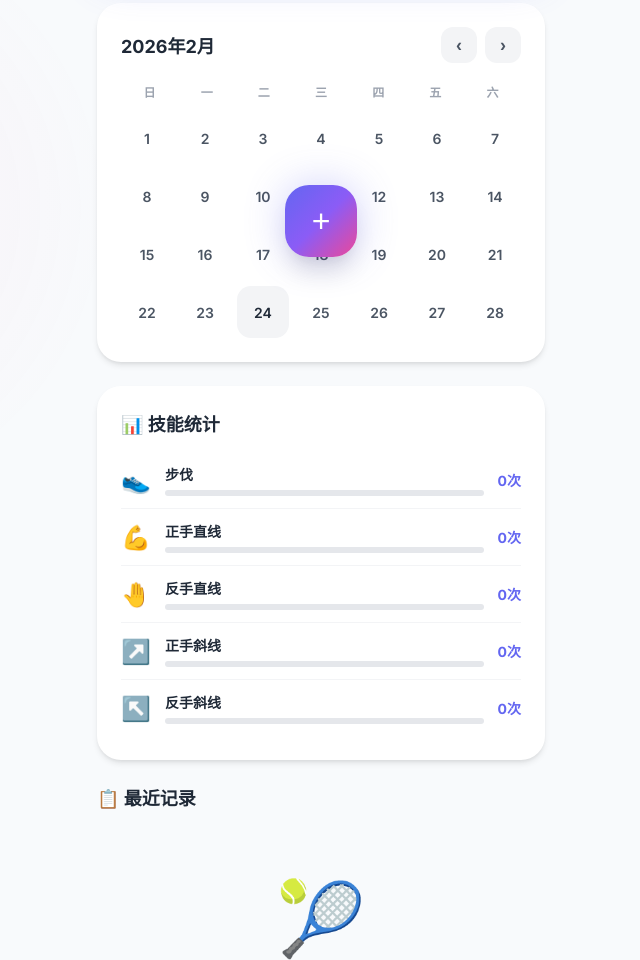
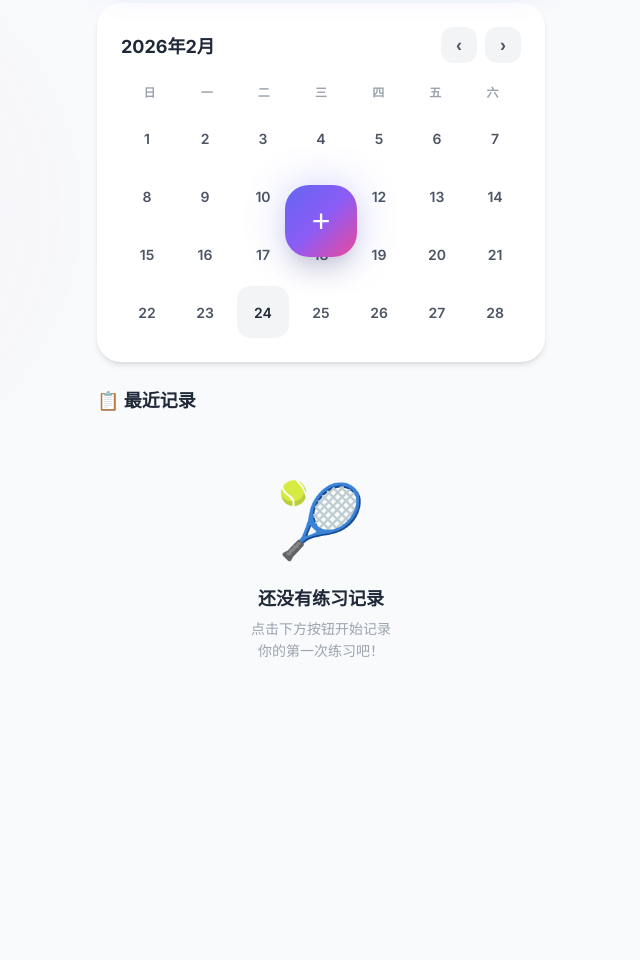
Before and after one commit to moonelexie/squash-tracker, a plain HTML site: page index.html in a window 1280 px wide. Shown: the part 511-1471 px from the top of the page, without its empty margins (319-959 px from the left). After the commit the page ends 1342 px from the top, so only its background shows below. Drawn offline with Linux system fonts and the light colour scheme.

Commit message:
移除技能统计功能

```diff
--- a/index.html
+++ b/index.html
@@ -1086,61 +1086,6 @@
       line-height: 1.6;
     }
 
-    /* Skill Progress */
-    .skill-section {
-      background: var(--white);
-      border-radius: 24px;
-      padding: 24px;
-      margin-bottom: 24px;
-      box-shadow: var(--shadow);
-    }
-
-    .skill-item {
-      display: flex;
-      align-items: center;
-      gap: 14px;
-      padding: 12px 0;
-      border-bottom: 1px solid var(--gray-100);
-    }
-
-    .skill-item:last-child {
-      border-bottom: none;
-    }
-
-    .skill-icon {
-      font-size: 24px;
-    }
-
-    .skill-info {
-      flex: 1;
-    }
-
-    .skill-name {
-      font-size: 14px;
-      font-weight: 600;
-      color: var(--dark);
-    }
-
-    .skill-bar {
-      height: 6px;
-      background: var(--gray-200);
-      border-radius: 3px;
-      margin-top: 6px;
-      overflow: hidden;
-    }
-
-    .skill-bar-fill {
-      height: 100%;
-      background: var(--gradient-1);
-      border-radius: 3px;
-      transition: width 0.5s ease;
-    }
-
-    .skill-count {
-      font-size: 14px;
-      font-weight: 700;
-      color: var(--primary);
-    }
   </style>
 </head>
 <body>
@@ -1191,14 +1136,6 @@
         <span>日</span><span>一</span><span>二</span><span>三</span><span>四</span><span>五</span><span>六</span>
       </div>
       <div class="calendar-days" id="calendarDays"></div>
-    </div>
-
-    <!-- Skill Progress -->
-    <div class="skill-section">
-      <div class="section-header">
-        <h3>📊 技能统计</h3>
-      </div>
-      <div id="skillProgress"></div>
     </div>
 
     <!-- Practice List -->
@@ -1345,7 +1282,6 @@
       renderTags();
       renderCalendar();
       renderPracticeList();
-      renderSkillProgress();
       updateStats();
       updateMotivation();
       document.getElementById('practiceDate').value = new Date().toISOString().split('T')[0];
@@ -1479,36 +1415,6 @@
     function changeMonth(delta) {
       currentMonth.setMonth(currentMonth.getMonth() + delta);
       renderCalendar();
-    }
-
-    // Skill Progress
-    function renderSkillProgress() {
-      const skillCounts = {};
-      practices.forEach(p => {
-        (p.tags || []).forEach(tag => {
-          skillCounts[tag] = (skillCounts[tag] || 0) + 1;
-        });
-      });
-
-      const maxCount = Math.max(...Object.values(skillCounts), 1);
-      const allTags = getAllTags();
-      const topSkills = allTags
-        .map(t => ({ ...t, count: skillCounts[t.id] || 0 }))
-        .sort((a, b) => b.count - a.count)
-        .slice(0, 5);
-
-      document.getElementById('skillProgress').innerHTML = topSkills.map(skill => `
-        <div class="skill-item">
-          <div class="skill-icon">${skill.emoji}</div>
-          <div class="skill-info">
-            <div class="skill-name">${skill.name}</div>
-            <div class="skill-bar">
-              <div class="skill-bar-fill" style="width: ${(skill.count / maxCount * 100)}%"></div>
-            </div>
-          </div>
-          <div class="skill-count">${skill.count}次</div>
-        </div>
-      `).join('') || '<p style="text-align:center;color:#9CA3AF;padding:20px;">暂无数据</p>';
     }
 
     // Practice List
@@ -1612,7 +1518,7 @@
 
       renderCalendar();
       renderPracticeList();
-      renderSkillProgress();
+
       updateStats();
 
       showAchievement('🗑️ 已删除', '记录已移除');
@@ -1708,7 +1614,7 @@
       closeModal();
       renderCalendar();
       renderPracticeList();
-      renderSkillProgress();
+
       updateStats();
 
       // Check achievements
```
